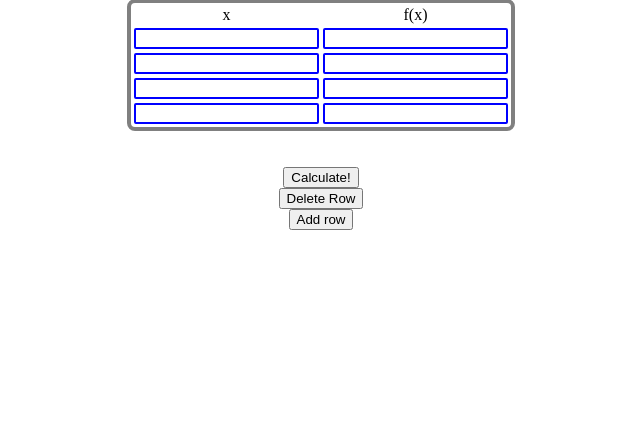
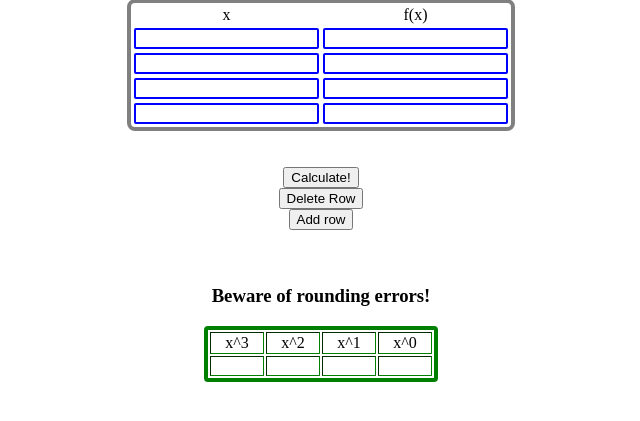
Before and after one commit to AlwinHughes/Interpolation-Calculator, a PHP site: page / in a window 1280 px wide. Shown: the part 67-488 px from the top of the page, without its empty margins (319-959 px from the left). Run offline with PHP 8.4, Linux system fonts and the light colour scheme; some libraries are stand-ins or nearby versions.

Commit message:
can now interpolate but with rounding errors. added table for displaying results

```diff
--- a/calculate.js
+++ b/calculate.js
@@ -6,45 +6,38 @@ var no_of_points = 4;
 function calculate () {
 	points = [];
 	block_size = 0;
-	coifitionts = [0,0,0,0,0];
+	coifitionts = [0,0,0,0];
 	for(var i = 0; i < 4;i++ ){
 		points.push([document.getElementById('X_'+i).value, document.getElementById('Y_'+i).value]);
 	}
 
+	for (var i = 0; i < points.length; i++) {// loop selects which x value is not in the top of the fraction (which term of the equation it is)
+		var combs = combinations(getstring(selectAllBut(points,i)));
+		console.log(combs);
+		//calculating bottom of fraciton
 
-	//console.log(selectAllBut(points,1));
+		var denominator = 1;
+		for(var j = 0; j< points.length; j++){
+			if(i != j){
 
- 	console.log(getstring(selectAllBut(points,1)));
-	var combs = combinations(getstring(selectAllBut(points,1)));
-	console.log(combs);
+				denominator *= (points[i][0]-points[j][0]);
+			}
+		}
 
-	// for (var i = 0; i < points.length; i++) {// loop selects which x value is not in the top of the fraction (which term of the equation it is)
-	// 	var combs = combinations(getstring(selectAllBut(points,i)));
-	// 	console.log(combs);
-	// 	//calculating bottom of fraciton
-	// 	var denominator = 1;
-
-	// 	for(var j = 0; j< points.length; j++){
-	// 		if(i != j){
-	// 			// console.log("j"+j);
-
-	// 			denominator *= (points[i][0]-points[j][0]);
-	// 		}
-	// 	}
-	// 	console.log("denominator:"+denominator);
-	// 	for (var k = 0; k < combs.length; k++) {
-	// 		console.log("k:"+k);
-	// 		console.log("comb:"+combs[k]);
-	// 		console.log("comb e:"+math.eval(combs[k]));
-	// 		console.log("length"+combs[k].replace(/[^*]/g, "").length);
-	// 		console.log("to add"+ math.eval(combs[k])*(points[i][1]/denominator));
-
-	// 		coifitionts[combs[k].replace(/[^*]/g, "").length+1] += math.eval(combs[k])*(points[i][1]/denominator);
-	// 	};
-
-	// }
+		//dealing with all terms that are not the highest power
+		console.log("denominator:"+denominator);
+		for (var k = 0; k < combs.length; k++) {
+			coifitionts[combs[k].replace(/[^*]/g, "").length+1] += math.eval(combs[k])*(points[i][1]/denominator);
+		};
+		//dealing with coifitions for highest power
+		coifitionts[0] += points[i][1]/denominator;
+	}
 
 	console.log(coifitionts);
+
+	for (var i = 0; i < coifitionts.length; i++) {
+		document.getElementById("x^"+(4-i-1)).innerHTML = coifitionts[i]
+	};
 }
 
 function selectAllBut(array,not) {
@@ -69,16 +62,17 @@ function logPoints(){
 function getstring(data){
 	//geting block size
 	for (var i = 0; i < data.length; i++) {
-		console.log(i);
+
 		if(String(data[i][0]).length>block_size){
-			block_size = String(-points[i][0]).length;
+			console.log(i);
+			block_size = String(-data[i][0]).length;
 		}
 	};
 	console.log("block_size: "+block_size);
 	var return_string = "";
 
-	for (var i = 0; i < points.length; i++) {
-		return_string = return_string+ addzeroes(String(-points[i][0]),(-points[i][0])<0);
+	for (var i = 0; i < data.length; i++) {
+		return_string = return_string+ addzeroes(String(-data[i][0]),(-data[i][0])<0);
 	}
 	console.log(return_string);
 	return return_string;
--- a/css.css
+++ b/css.css
@@ -1,7 +1,13 @@
-table{
+#value_table{
 	border-radius: 8px;
 	border-style: solid;
 	border-width: 4px;
+}
+#results{
+	border-radius: 4px;
+	border-style: solid;
+	border-width: 4px;
+	border-color: green;
 }
 
 input{
--- a/index.html
+++ b/index.html
@@ -43,9 +43,30 @@
 	<center>
 		<button onclick="deleteRow()">Delete Row</button>
 	</center>
-	<center>
+	 <center>
 		<button onclick="addRow()">Add row</button>
 	</center>
+
+	<br>
+	<br>
+	<center><h3>Beware of rounding errors!</h3></center>
+	<center>
+		<table id="results" border="1|0">
+			<tr>
+				<td><center>x^3</center></td>
+				<td><center>x^2</center></td>
+				<td><center>x^1</center></td>
+				<td><center>x^0</center></td>
+			</tr>
+			<tr>
+				<td id="x^3" height="20px" width="50px"></td>
+				<td id="x^2" height="20px" width="50px"></td>
+				<td id="x^1" height="20px" width="50px"></td>
+				<td id="x^0" height="20px" width="50px"></td>
+			</tr>
+		</table>
+	</center>
+
 
 
 </body>
```
